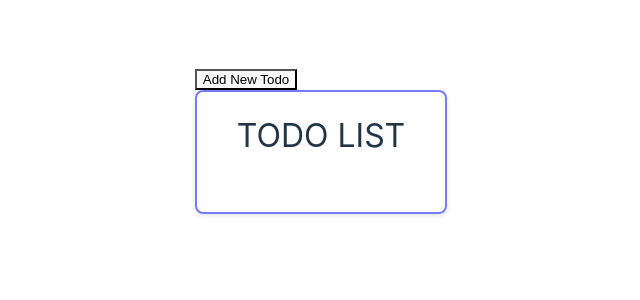
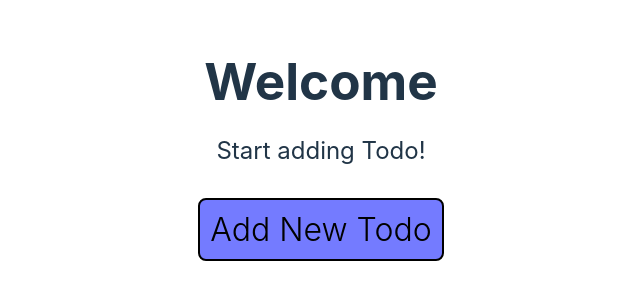
Before and after one commit to meryemiris/todo-app, a React (Vite) app: page / in a window 1280 px wide. Shown: the part 260-560 px from the top of the page, without its empty margins (319-959 px from the left). Built offline with nearby package versions, Linux system fonts and the light colour scheme.

Commit message:
add header  component

```diff
--- a/src/App.tsx
+++ b/src/App.tsx
@@ -1,18 +1,26 @@
 import Todos from "./components/Todos";
 import Todo from "./models/todo";
 import NewTodo from "./components/NewTodo";
+import Header from "./components/Header";
 
 import { useState } from "react";
 
 function App() {
   const [todos, setTodos] = useState<Todo[]>([]);
   const [isAdd, setIsAdd] = useState(false);
+  const [showList, setShowList] = useState(false);
 
   function showFormHandler() {
     setIsAdd(true);
   }
   function hideFormHandler() {
     setIsAdd(false);
+  }
+
+  function showListHandler() {
+    if (todos) {
+      setShowList(true);
+    }
   }
 
   const addTodoHandler = (text: string, status: string) => {
@@ -24,8 +32,9 @@ function App() {
 
   return (
     <>
+      <Header onShow={showFormHandler} />
       {isAdd && <NewTodo onAdd={addTodoHandler} onHide={hideFormHandler} />}
-      <Todos items={todos} onShow={showFormHandler} />
+      {showList && <Todos items={todos} onShow={showListHandler} />}
     </>
   );
 }
--- /dev/null
+++ b/src/components/Header.module.css
@@ -0,0 +1,30 @@
+h1 {
+    text-align: center;
+    font-size: 2rem;
+    margin-bottom: 1rem;
+}
+
+p {
+    text-align: center;
+    font-size: 1.5rem;
+}
+
+.button {
+    border-radius: 8px;
+    border: 1px solid transparent;
+    padding: 10px;
+    margin-top: 5px;
+    font-size: 2rem;
+    font-weight: 300;
+    font-family: inherit;
+    border: 2px solid;
+    background-color: #747bff;
+    cursor: pointer;
+    transition: border-color 0.25s;
+    align-items: center;
+}
+
+.button:hover {
+    background-color: #5f6be1;
+    border-color: #5f6be1;
+}
--- /dev/null
+++ b/src/components/Header.tsx
@@ -0,0 +1,19 @@
+import styles from "./Header.module.css";
+
+interface Headerprops {
+  onShow: () => void;
+}
+
+export default function Header(props: Headerprops) {
+  return (
+    <>
+      <h1>Welcome</h1>
+      <p>Start adding Todo!</p>
+      <div>
+        <button onClick={props.onShow} className={styles.button}>
+          Add New Todo
+        </button>
+      </div>
+    </>
+  );
+}
--- a/src/components/NewTodo.tsx
+++ b/src/components/NewTodo.tsx
@@ -8,11 +8,11 @@ interface NewTodoProps {
 export default function NewTodo(props: NewTodoProps) {
   function submitHandler(event: React.FormEvent<HTMLFormElement>) {
     event.preventDefault();
+
     const data = new FormData(event.currentTarget);
     const todoText = data.get("text") as string;
     const todoStatus = data.get("status") as string;
 
-    console.log(todoText, todoStatus);
     props.onAdd(todoStatus, todoText);
 
     event.currentTarget.reset();
@@ -31,8 +31,7 @@ export default function NewTodo(props: NewTodoProps) {
         name="text"
       ></input>
 
-      <select name="status" id="status">
-        {/* make required */}
+      <select name="status" id="status" defaultValue="none">
         <option value="none" selected disabled hidden>
           Select a Option
         </option>
@@ -41,7 +40,7 @@ export default function NewTodo(props: NewTodoProps) {
       </select>
 
       <button
-        // onClick={props.onHide} // not rendering todo here!
+        // onClick={props.onHide}
         className={styles.formButton}
         type="submit"
       >
--- a/src/components/Todos.tsx
+++ b/src/components/Todos.tsx
@@ -12,11 +12,11 @@ interface TodosProps {
 const Todos: React.FC<TodosProps> = (props: TodosProps) => {
   return (
     <>
-      <div>
+      {/* <div>
         <button onClick={props.onShow} className={styles.itemButton}>
           Add New Todo
         </button>
-      </div>
+      </div> */}
 
       <div className={styles.container}>
         <header>TODO LIST</header>
```
